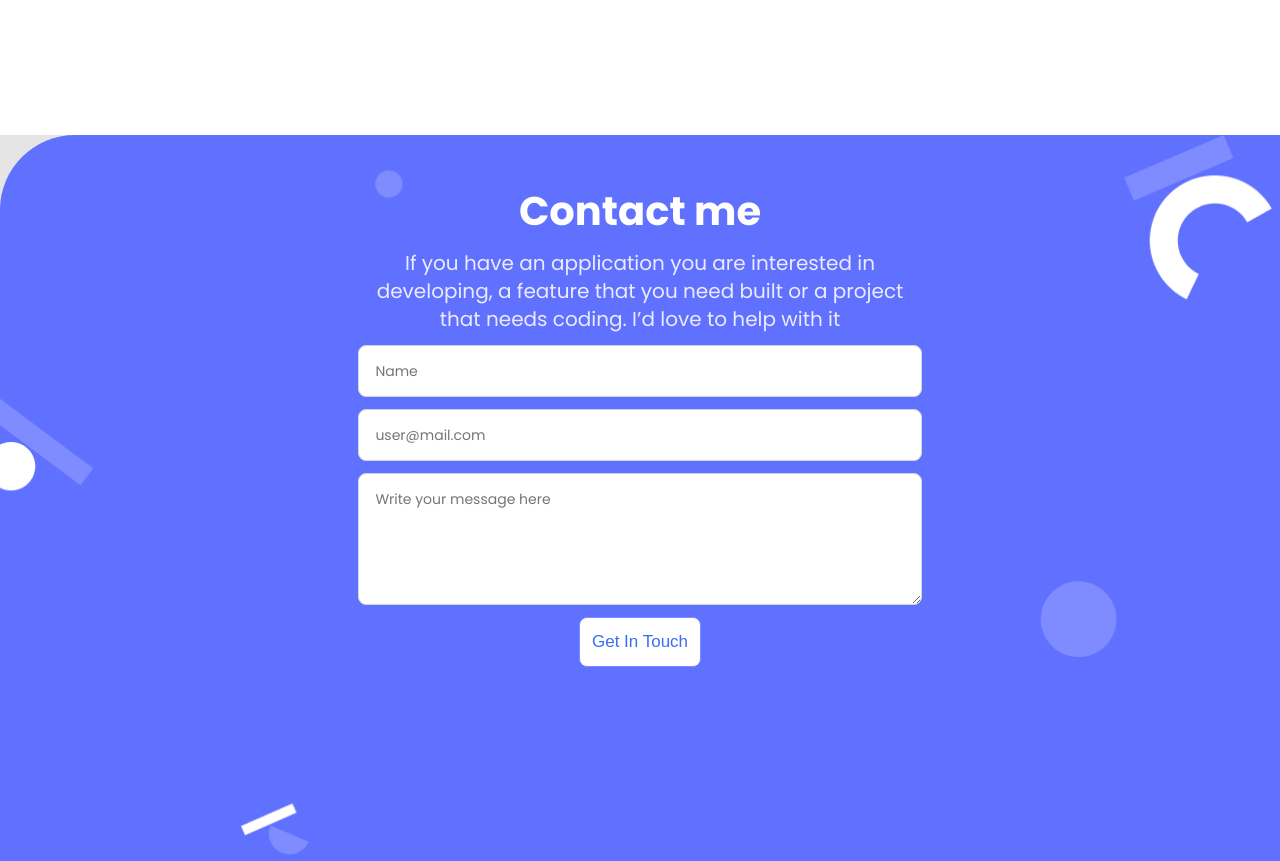
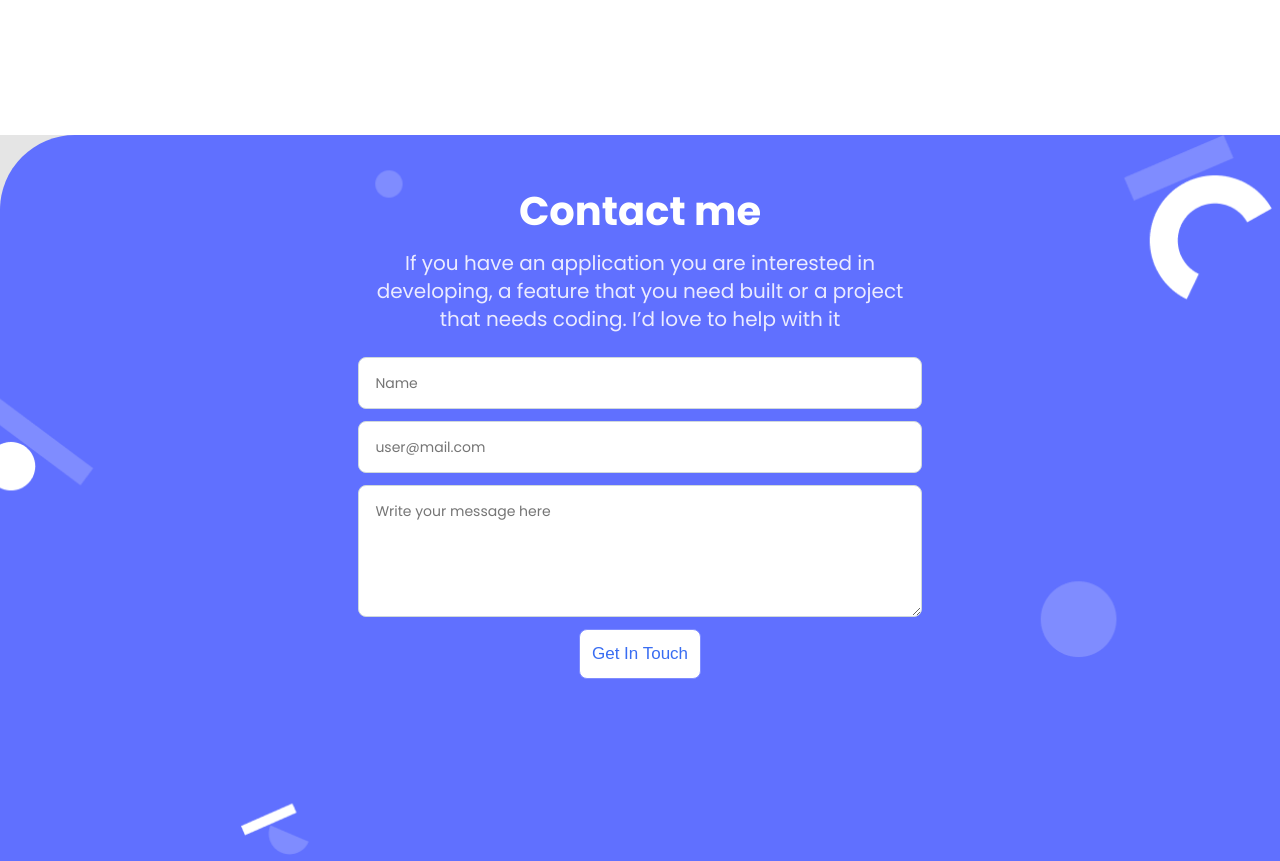
Before and after one commit to AkashaRojee/portfolio, a plain HTML site: page index.html in a window 1280 px wide. Shown: the part 3860-4721 px from the top of the page. Drawn offline with Linux system fonts and the light colour scheme.

Commit message:
Correct contact section for mobile

```diff
--- a/css/style.scss
+++ b/css/style.scss
@@ -383,7 +383,6 @@ header {
 
     .work-info {
       margin-top: 12px;
-      // margin-bottom: 12px;
 
       >:nth-child(-n+2) {
         margin-bottom: 12px;
@@ -458,10 +457,7 @@ header {
 
 #about {
   padding: 114px 24px;
-  // padding-left: 24px;
-  // padding-right: 24px;
   background-color: white;
-  // padding-bottom: 12px;
   border-top-right-radius: 75px;
 
   .about-description {
@@ -475,11 +471,7 @@ header {
 
 #skills {
   margin-top: 24px;
-  // padding-left: 12px;
-  // padding-right: 12px;
-  // padding-top: 24px;
   background-color: white;
-  // padding-bottom: 113.85px;
 
   .skill-card {
     .skill-category {
@@ -495,8 +487,6 @@ header {
     .skill-list {
       margin-top: 12px;
       margin-bottom: 12px;
-      // padding-top: 12px;
-      // padding-bottom: 12px;
 
       .skill-item {
         background-color: #f7f7f9;
@@ -529,20 +519,30 @@ header {
 footer {
   padding: 103px 24px 45px 24px;
   background-image: url('../images/contact-me-background.png');
+  background-size: contain;
+  background-position: 100%;
   background-repeat: no-repeat;
-  background-position: 100% 10%;
   background-color: #6070ff;
   border-top-left-radius: 75px;
+
+  > * {
+    & + * {
+      margin-top: 12px;
+    }
+  }
 
   p {
     font-size: 20px;
     line-height: 28px;
     text-align: center;
-    margin-top: 12px;
-    // margin-bottom: 48px;
   }
 
   form {
+    width: 100%;
+    > * {
+        margin-top: 12px;
+    }
+
     input,
     textarea {
       font-family: inherit;
@@ -551,15 +551,6 @@ footer {
       border: 1px solid #cfd8dc;
       font-size: 14px;
       line-height: 20px;
-    }
-
-    #email {
-      // margin-top: 20px;
-      // margin-bottom: 18px;
-    }
-
-    textarea {
-      // margin-bottom: 22px;
     }
   }
 }
@@ -776,25 +767,9 @@ footer {
   footer {
     background-image: url('../images/contact-me-background-desktop.png');
     background-size: cover;
-    background-repeat: no-repeat;
+    background-position: 100% -10%;
     min-height: calc(100vh - var(--nav-height));
     box-sizing: border-box;
     padding: 50px 28%;
-
-    > * {
-      & + * {
-        margin-top: 12px;
-      }
-    }
-
-    form {
-      width: 100%;
-
-      > * {
-        & + * {
-          margin-top: 12px;
-        }
-      }
-    }
   }
 }
```
Also changed, not shown: css/style.css, 1 other file.
